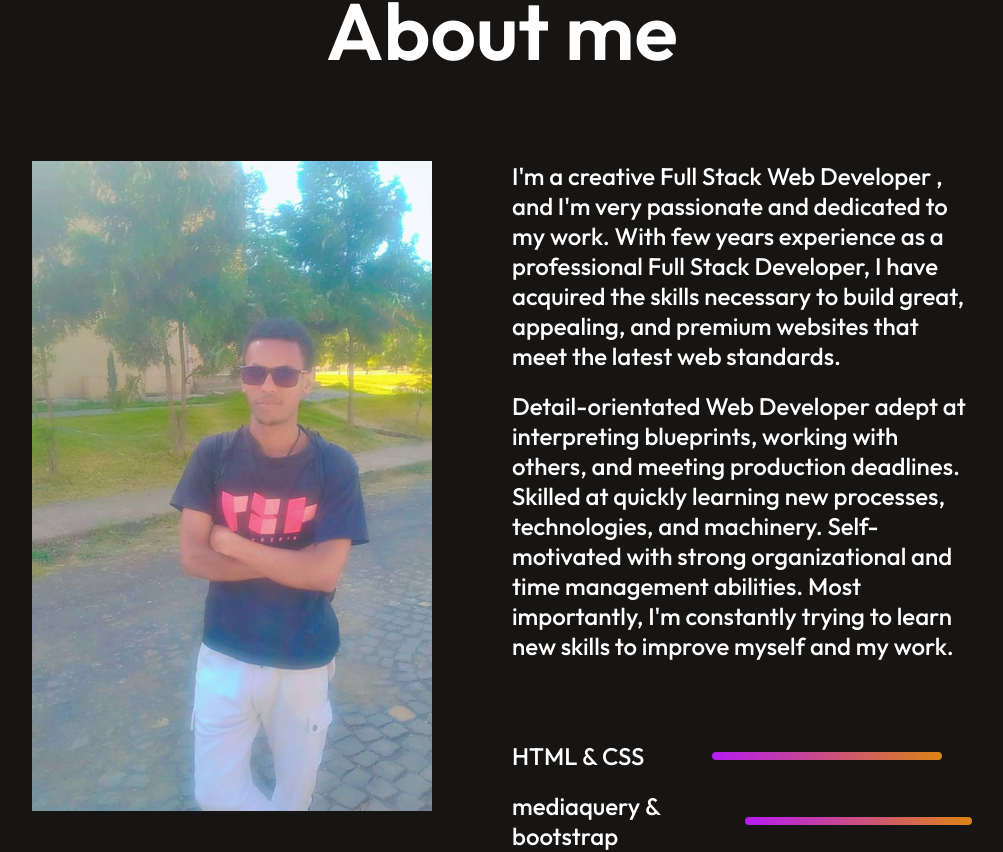
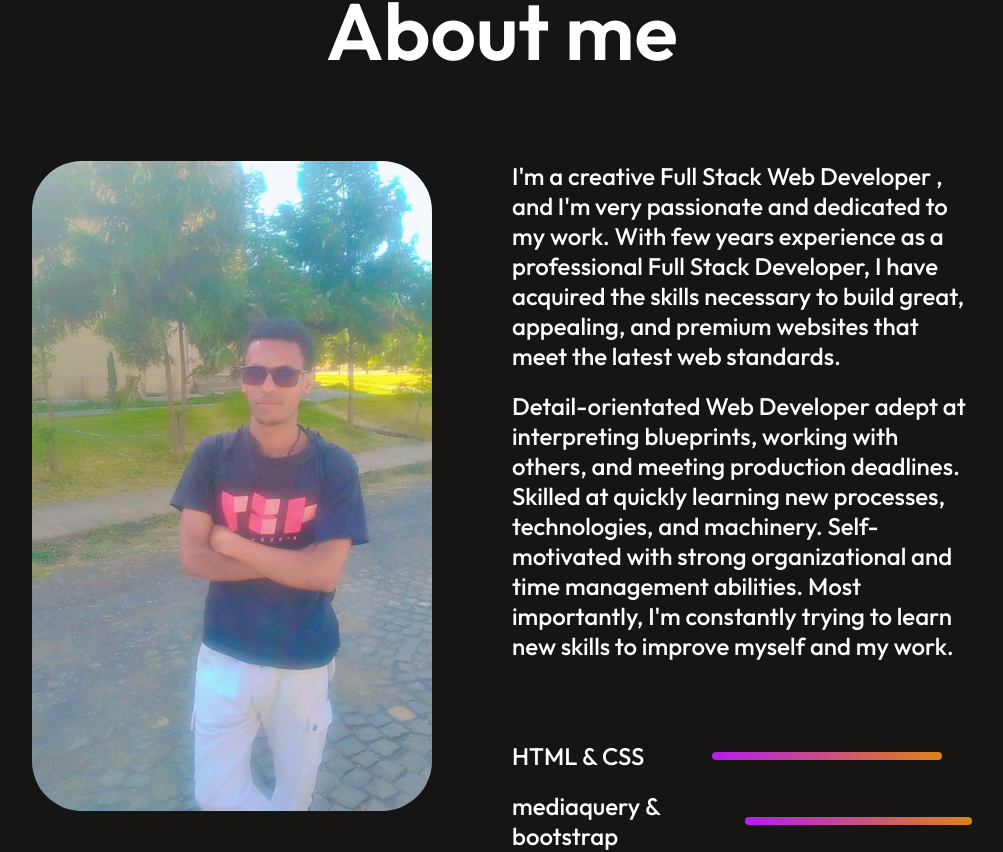
Before and after one commit to temuhabesha/portfolio-website, a React (Create React App) app: page / in a window 1280 px wide. Shown: the part 1334-2186 px from the top of the page, without its empty margins (138-1141 px from the left). Built offline with nearby package versions, Linux system fonts and the light colour scheme.

Commit message:
the commit when i give the border radius for the about image

```diff
--- a/src/Component/About/About.css
+++ b/src/Component/About/About.css
@@ -18,6 +18,9 @@
     display: flex;
     gap: 80px;
     margin-bottom: 80px;
+}
+.about-left img{
+    border-radius: 50px;
 }
 .about-right{
     display: flex;
```
